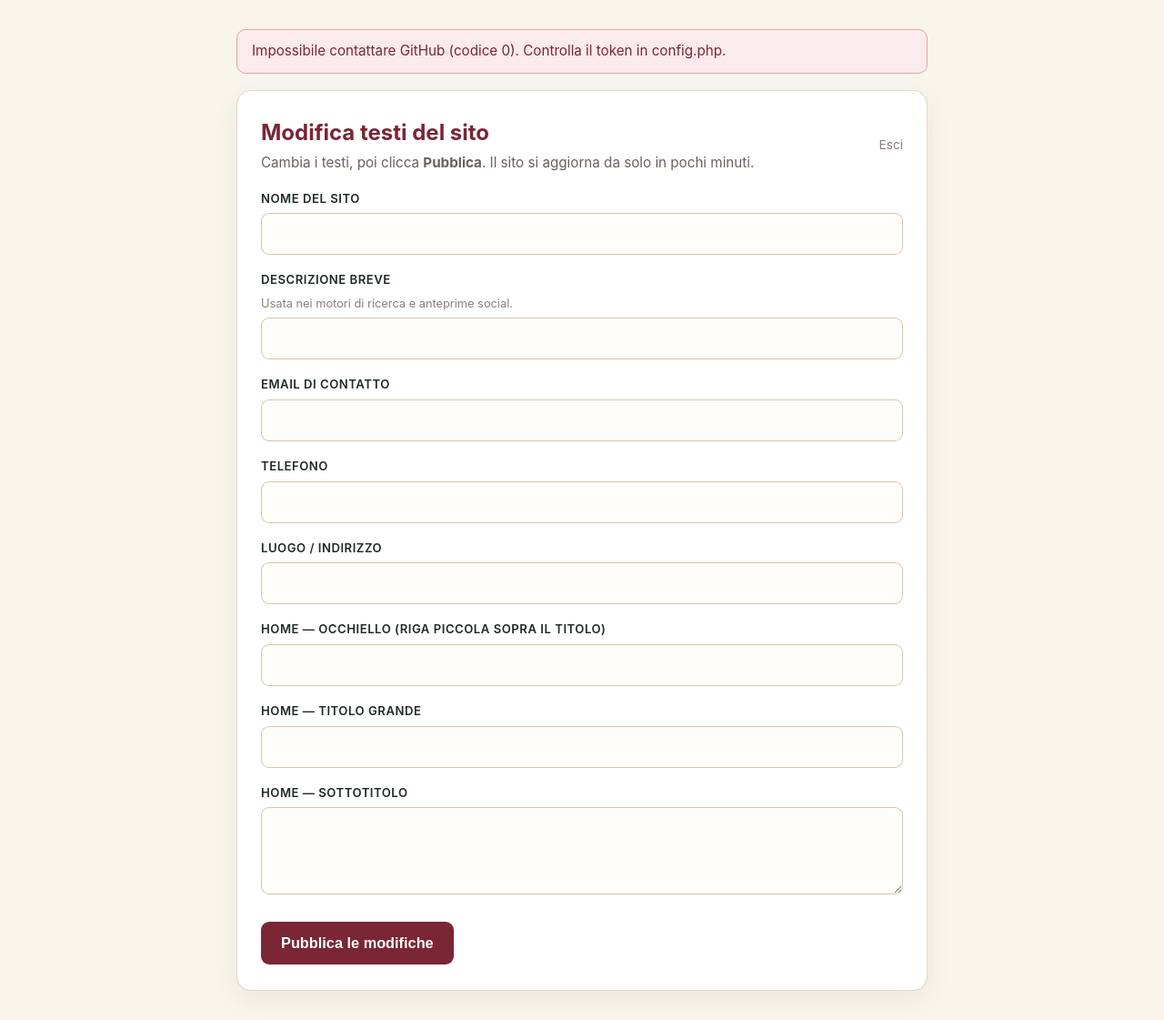
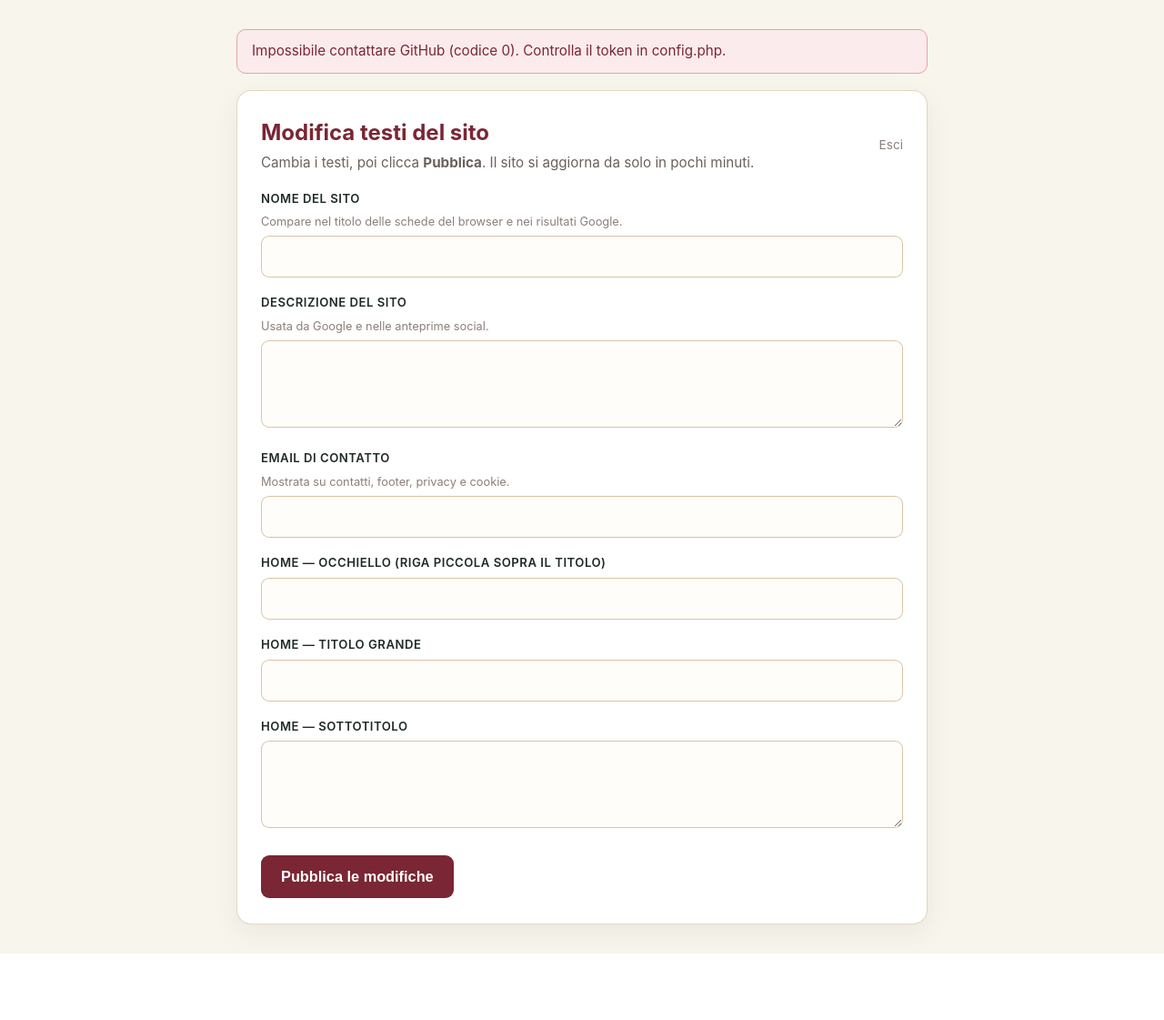
Before and after one commit to ediriv22/vini-oli-sud-web, a PHP site: page /admin/index.php in a window 1280 px wide. Shown: the whole page at 91% size. After the commit the page ends 1048 px from the top, so only its background shows below. Run offline with PHP 8.4, Linux system fonts and the light colour scheme; the visitor is signed in with stand-in values (Sample User, id 1); data that the repository does not hold is empty.

Commit message:
feat(cms): collega nome sito, descrizione SEO ed email di contatto
Tutti i campi del pannello ora cambiano davvero il sito:
- siteName -> titolo schede/SEO
- siteDescription -> meta description
- contactEmail -> email su contatti/footer/privacy/cookie
Rimossi dal pannello i campi telefono/indirizzo non ancora collegati.

Co-Authored-By: Claude Opus 4.8 (1M context) <noreply@anthropic.com>

```diff
--- a/content/settings/site.json
+++ b/content/settings/site.json
@@ -1,9 +1,7 @@
 {
   "siteName": "Vini Oli Sud",
-  "siteDescription": "Salone boutique dedicato a vini, oli e cultura mediterranea",
+  "siteDescription": "Sito ufficiale di Vini Oli Sud, salone boutique dedicato a vini, oli e cultura mediterranea nel cuore del Napoli Racing Show.",
   "contactEmail": "info@vinisud.it",
-  "phone": "3295535164",
-  "address": "Napoli, Lungomare — Napoli Racing Show",
   "heroEyebrow": "L’Eccellenza del Mezzogiorno Scende in Pista.",
   "heroTitle": "Le Radici del Gusto. L’Adrenalina del Futuro.",
   "heroSubtitle": "Vini Oli Sud unisce vino, olio, cultura mediterranea e business matching nel palcoscenico del Napoli Racing Show. Una piattaforma boutique per produttori, buyer, visitatori e brand premium."
--- a/public/admin/index.php
+++ b/public/admin/index.php
@@ -29,11 +29,9 @@ $PASS   = $cfg['ADMIN_PASSWORD'] ?? '';
 
 // Campi modificabili: chiave nel JSON => [etichetta, tipo, aiuto]
 $FIELDS = [
-    'siteName'        => ['Nome del sito', 'text', ''],
-    'siteDescription' => ['Descrizione breve', 'text', 'Usata nei motori di ricerca e anteprime social.'],
-    'contactEmail'    => ['Email di contatto', 'text', ''],
-    'phone'           => ['Telefono', 'text', ''],
-    'address'         => ['Luogo / indirizzo', 'text', ''],
+    'siteName'        => ['Nome del sito', 'text', 'Compare nel titolo delle schede del browser e nei risultati Google.'],
+    'siteDescription' => ['Descrizione del sito', 'textarea', 'Usata da Google e nelle anteprime social.'],
+    'contactEmail'    => ['Email di contatto', 'text', 'Mostrata su contatti, footer, privacy e cookie.'],
     'heroEyebrow'     => ['Home — occhiello (riga piccola sopra il titolo)', 'text', ''],
     'heroTitle'       => ['Home — titolo grande', 'text', ''],
     'heroSubtitle'    => ['Home — sottotitolo', 'textarea', ''],
```
Also changed, not shown: src/data/site.ts (+5 -5 lines).
